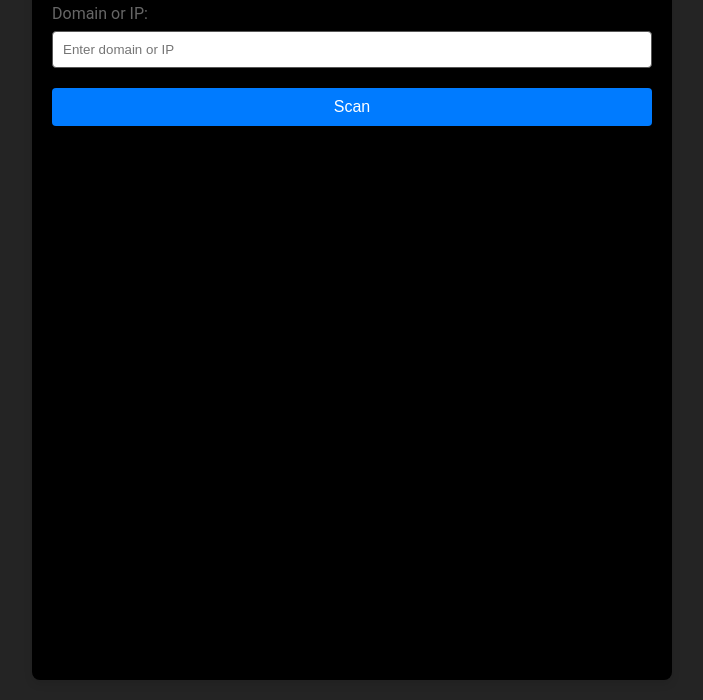
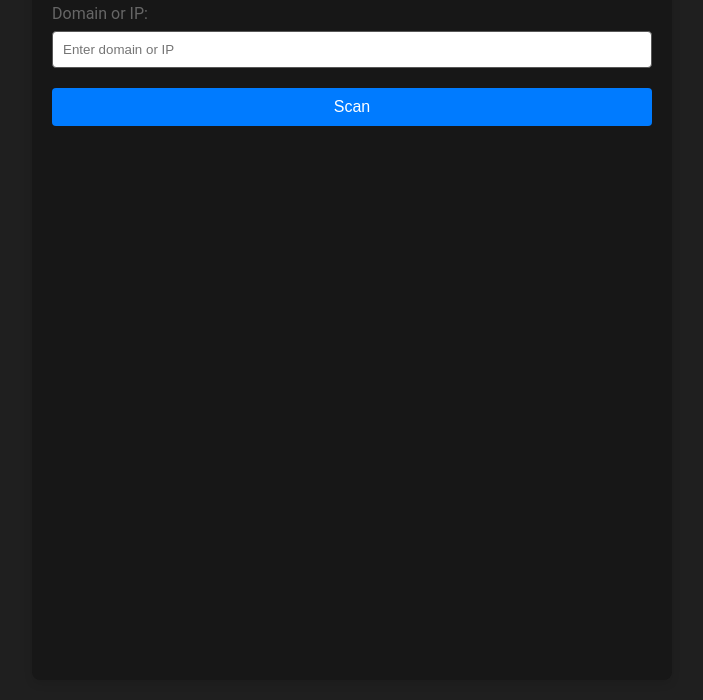
Before and after one commit to RibasSu/e1sports.com.br, a website: page public/index.html in a window 1280 px wide. Shown: the part 100-800 px from the top of the page, without its empty margins (288-991 px from the left). Drawn offline with Linux system fonts and the light colour scheme.

Commit message:
update background

```diff
--- a/public/style.css
+++ b/public/style.css
@@ -1,6 +1,6 @@
 body {
     font-family: 'Roboto', sans-serif;
-    background-color: #242424;
+    background-color: #1f1f1f;
     margin: 0;
     padding: 0;
     display: flex;
@@ -11,7 +11,7 @@ body {
     overflow: hidden; /* Prevent body scrolling */
 }
 #container {
-    background: #000000;
+    background: #171717;
     border-radius: 8px;
     box-shadow: 0 4px 8px rgba(0, 0, 0, 0.1);
     padding: 20px;
```
